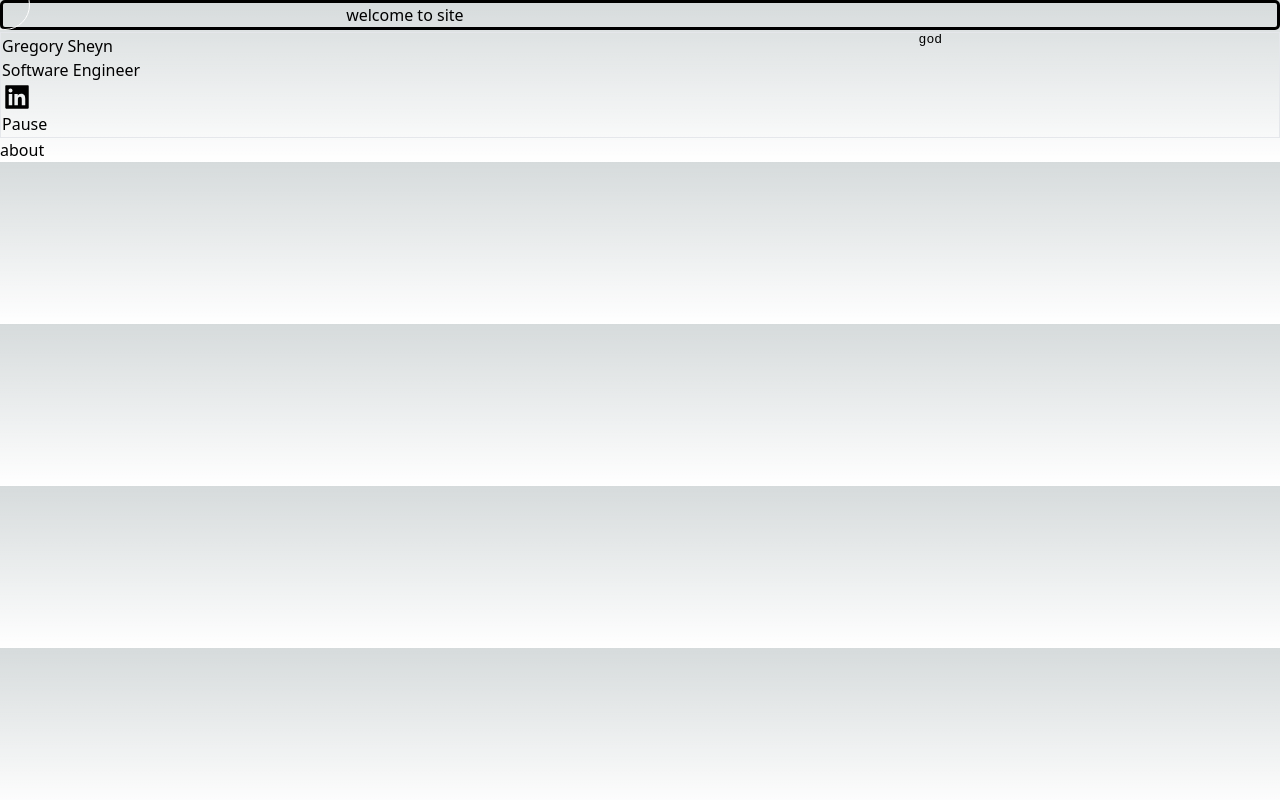
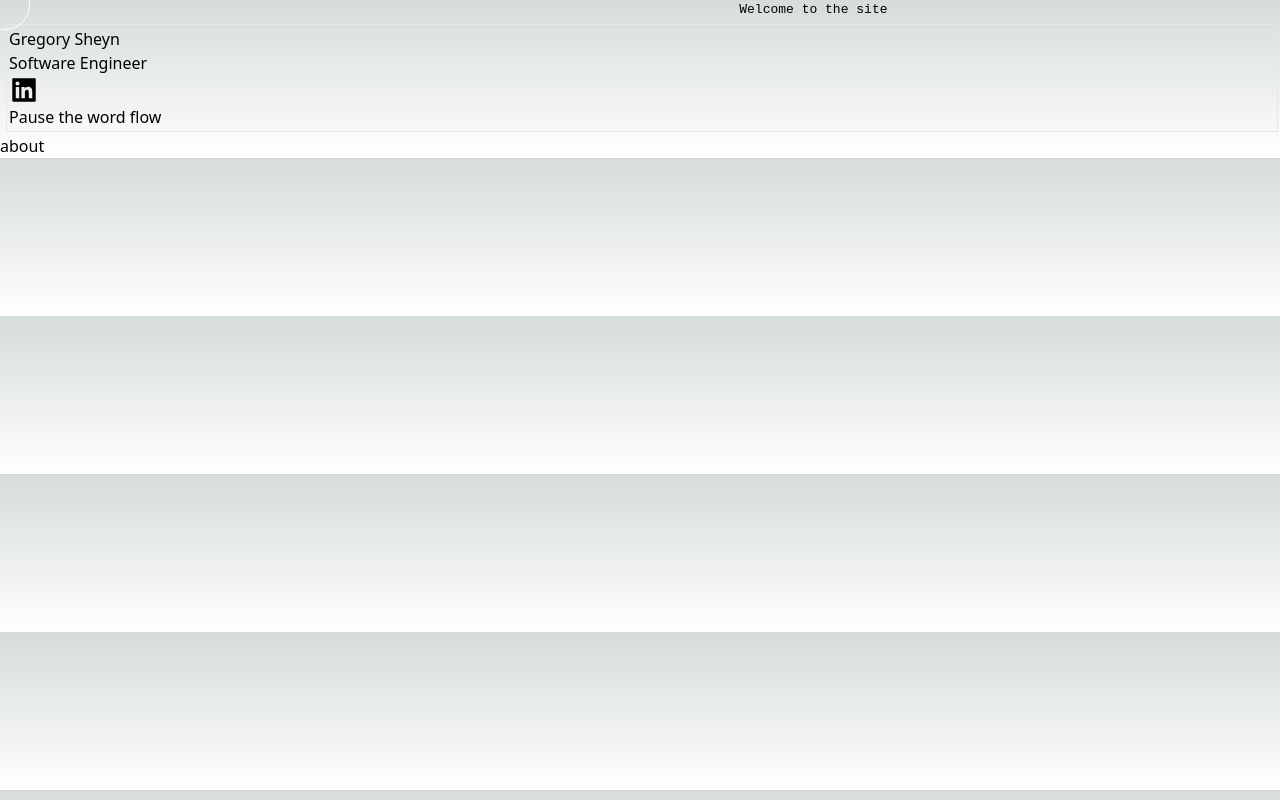
Before and after one commit to gsheyn05/New-Website-2023, a Next.js app: page / in a window 1280 px wide. Built offline with nearby package versions, Linux system fonts and the light colour scheme.

Commit message:
Handling Annoyances

```diff
--- a/src/Components/PartsofHomePage/header.tsx
+++ b/src/Components/PartsofHomePage/header.tsx
@@ -11,11 +11,11 @@ import Image from "next/image";
 
 //import  '@/styles/header.scss';
 //import WordMover from "../More/moveword";
-import WordMover from "../More/WordMover";
+import WordMover from "../WordMover/WordMover";
 
 
 //import { useWordMoverContext2 } from "../More/Try2/wordContext2";
-import { useWordMoverContext } from "../More/wordContext2";
+import { useWordMoverContext } from "../WordMover/wordContext2";
 
 
 
@@ -47,13 +47,14 @@ const Header = ({text}:any ) => {
 
 
 
-
+            {/*
             <div className="scroll-container">
                 <div className="scroll-text">welcome to site</div>
 
-            </div>
-            <div className="flex mb-8">
-                <WordMover word="god" duration={20000} />
+                </div>
+            */}
+            <div className="flex">
+                <WordMover word="Welcome to the site" duration={15000} />
                 </div>
 
 
@@ -74,10 +75,12 @@ const Header = ({text}:any ) => {
                         </div>
 
                     </div>
-                    <div className="content-center items-center">
-                        <button onClick={toggleAnimation} className="">
-                                {isPaused ? 'Resume' : 'Pause'}
-                            </button>
+                    <div className="  flex justify-center border border-white m-4">
+
+                        <button onClick={toggleAnimation} className=" font-mono">
+                                {isPaused ? 'Resume the word flow' : 'Pause the word flow'}
+                        </button>
+
                         </div>
 
 
--- a/src/Components/More/WordMover.tsx
+++ b/src/Components/WordMover/WordMover.tsx
@@ -38,15 +38,19 @@ const WordMover: React.FC<WordMoverProps> = ({ word, duration }) => {
   }, [duration, isPaused]);
 
   const wordStyle: React.CSSProperties = {
-    position: 'absolute',
+    display:"flex",
+
     whiteSpace: 'nowrap',
       transform: `translateX(${position}px)`,
-    fontFamily:"monospace"
+    fontFamily: "monospace",
+
   };
 
   return (
     <>
+      <div className="">
       <div style={wordStyle}>{word}</div>
+      </div>
 
     </>
   );
--- a/src/pages/_app.tsx
+++ b/src/pages/_app.tsx
@@ -1,12 +1,15 @@
 import '@/styles/globals.css'
 import '@/styles/header.css'
+import  '@/styles/app.css'
 import type { AppProps } from 'next/app'
-import { WordMoverProvider } from '@/Components/More/wordContext2'
+import { WordMoverProvider } from '@/Components/WordMover/wordContext2'
 export default function App({ Component, pageProps }: AppProps) {
   return (
+    <div className="wholeapp">
    <WordMoverProvider>
       <Component {...pageProps} />
-    </WordMoverProvider>
+      </WordMoverProvider>
+      </div>
 
   )
 }
--- /dev/null
+++ b/src/styles/app.css
@@ -0,0 +1,5 @@
+.wholeapp{
+    overflow-x: hidden;
+    width:100%;
+    height:100%;
+}
--- a/src/styles/header.css
+++ b/src/styles/header.css
@@ -2,11 +2,17 @@
 
 .mainhead-container {
     max-width: 100%;
+    margin-left:2px;
+    margin-right: 2px;
+    padding:2px;
 }
 .mainhead{
+  margin-left:2px;
+  margin-right: 2px;
+
     width: 100%;
-    border-width: .5px;
-    padding: 1px;
+    border-width: 1px;
+    padding: 2px;
 
     margin-top: 2px;
     align-items: "center";
```
Also changed, not shown: src/Components/WordMover/wordContext2.tsx (renamed from src/Components/More/wordContext2.tsx).
